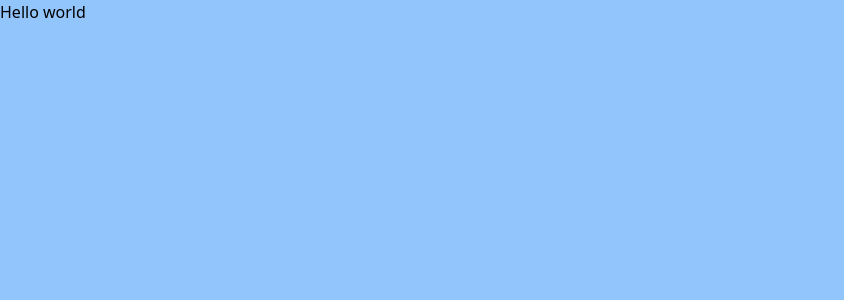
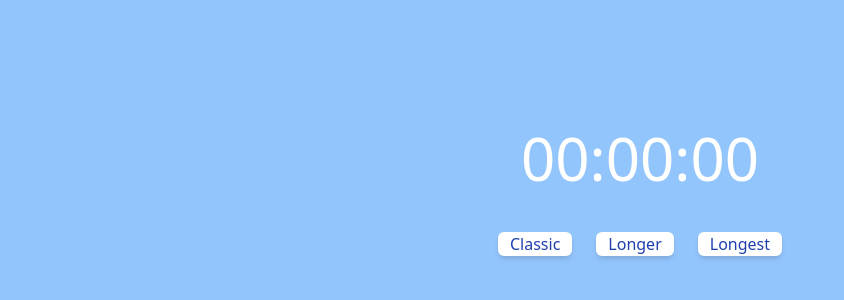
Before and after one commit to jadeasmus/pomodoro-next, a Next.js app: page / in a window 1280 px wide. Shown: the top 300 px of the page, without its empty margins (0-844 px from the left). Built offline with nearby package versions, Linux system fonts and the light colour scheme.

Commit message:
integrated timer component

```diff
--- a/pages/_app.tsx
+++ b/pages/_app.tsx
@@ -1,4 +1,4 @@
-import '../styles/globals.css'
+import '../src/styles/globals.css'
 import type { AppProps } from 'next/app'
 
 function MyApp({ Component, pageProps }: AppProps) {
--- a/pages/index.tsx
+++ b/pages/index.tsx
@@ -1,10 +1,8 @@
 import Head from 'next/head'
+import Timer from '../src/components/Timer'
 
 export default function Home() {
   return (
-    <div className="">
-      <h1>Hello world</h1>
-
-    </div>
+    <Timer />
   )
 }
--- /dev/null
+++ b/src/components/Timer.js
@@ -0,0 +1,132 @@
+import { useState, useEffect } from 'react'
+
+export default function Timer() {
+
+    const [isActive, setIsActive] = useState(false);
+    const [isPicked, setIsPicked] = useState(false);
+    const [sessionCount, setSessionCount] = useState(0);
+
+    const [second, setSecond] = useState('00');
+    const [minute, setMinute] = useState('00');
+    const [hour, setHour] = useState('00');
+
+    const [counter, setCounter] = useState(0)
+    const [flow, setFlow] = useState(0)
+    const [rest, setRest] = useState(0)
+    const [bub, setBub] = useState(2)
+
+    useEffect(() => {
+        let flowInterval;
+
+        if (isPicked) {
+            const hourCounter = Math.floor(counter / 3600);
+            const minuteCounter = Math.floor(counter / 60) % 60;
+            const secondCounter = (counter % 60);
+
+            const computedSecond = String(secondCounter).length === 1 ? `0${secondCounter}`: secondCounter;
+            const computedMinute = String(minuteCounter).length === 1 ? `0${minuteCounter}`: minuteCounter;
+            const computedHour = String(hourCounter).length === 1 ? `0${hourCounter}`: hourCounter;
+
+            setSecond(computedSecond);
+            setMinute(computedMinute);
+            setHour(computedHour);
+
+
+            flowInterval = setInterval(() => {
+                // when bub is even, its time for rest, when it is odd, it's time for work
+                if (isActive) {
+                    if (counter >= 1) {
+                        setCounter(counter => counter - 1);
+                    } else {
+                        setBub(bub+1) // in rest
+                        // setCounter(bub%2===0 ? rest : flow)
+                        if (bub%2===0) {
+                            setCounter(rest)
+                        } else {
+                            setCounter(flow)
+                            setSessionCount(sessionCount+1)
+                        }
+                    }
+
+                }
+            }, 1000) // 1000 milliseconds per second
+
+        }
+        return () => clearInterval(flowInterval);
+    }, [isActive, isPicked, counter]);
+
+    const stopTimer = () => {
+        setIsActive(false);
+        setIsPicked(false);
+        setCounter(0);
+        setSecond('00');
+        setMinute('00')
+        setHour('00');
+        setSessionCount(0);
+        setBub(0);
+    }
+
+    const handleClick = (event) => {
+        setIsPicked(true);
+        // 25 minutes work, 5 minutes rest
+        if(event.target.textContent === "Classic"){
+            setCounter(1500)
+            setFlow(1500)
+            setRest(300)
+            // Testing numbers
+            // setCounter(15)
+            // setFlow(15)
+            // setRest(3)
+        }
+        // 50 minutes work, 10 minutes rest
+        if(event.target.textContent === "Longer") {
+            setCounter(3000)
+            setFlow(3000)
+            setRest(600)
+        }
+        // 75 minutes work, 15 minutes rest
+        if(event.target.textContent === "Longest"){
+            setCounter(4500)
+            setFlow(4500)
+            setRest(900)
+        }
+    }
+
+    return (
+        <div className="">
+
+            {/* Timer display */}
+            <div className='text-white text-6xl pt-32 pb-8 text-center'>
+                <span className="">{hour}</span>
+                    <span>:</span>
+                <span className="minute">{minute}</span>
+                    <span>:</span>
+                <span className="second">{second}</span>
+            </div>
+
+            {/* Pomodoro session options */}
+            {!isPicked ?
+                <div className="text-center">
+
+                    <button onClick={event => handleClick(event)} className="text-blue-800 px-3 m-3 rounded-md shadow-md bg-white">Classic</button>
+                    <button onClick={event => handleClick(event)} className="text-blue-800 px-3 m-3 rounded-md shadow-md bg-white">Longer</button>
+                    <button onClick={event => handleClick(event)} className="text-blue-800 px-3 m-3 rounded-md shadow-md bg-white">Longest</button>
+
+                </div>
+            :
+            <>
+                <div className="text-center">
+                    <h1 className="font-semibold text-blue-800"> Sessions completed: {sessionCount} </h1>
+                </div>
+
+                <div className="flex justify-center space-x-5">
+                    <button className="text-blue-800 font-semibold text-lg h-24 w-24 mt-20 shadow-sm bg-white rounded-full" onClick={() => setIsActive(!isActive)}>{isActive ? "Pause" : "Start"}</button>
+                    <button className="text-blue-800 text-lg font-semibold shadow-sm h-24 w-24 mt-20 bg-white rounded-full" onClick={() => stopTimer()}> End Session </button>
+                </div>
+
+            </>
+            }
+
+        </div>
+    )
+}
--- a/tailwind.config.js
+++ b/tailwind.config.js
@@ -1,7 +1,7 @@
 module.exports = {
   content: [
     './pages/**/*.{js,ts,jsx,tsx}',
-    './components/**/*.{js,ts,jsx,tsx}',
+    './src/components/**/*.{js,ts,jsx,tsx}',
   ],
   theme: {
     extend: {},
```
Also changed, not shown: src/styles/globals.css (renamed from styles/globals.css).
